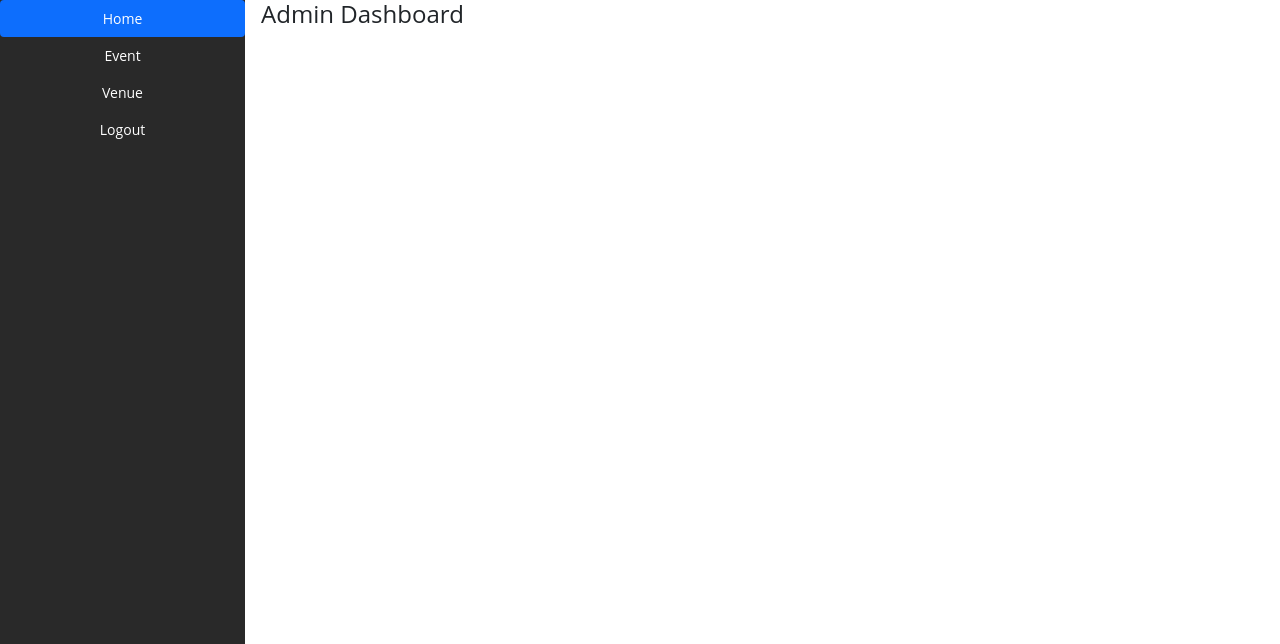
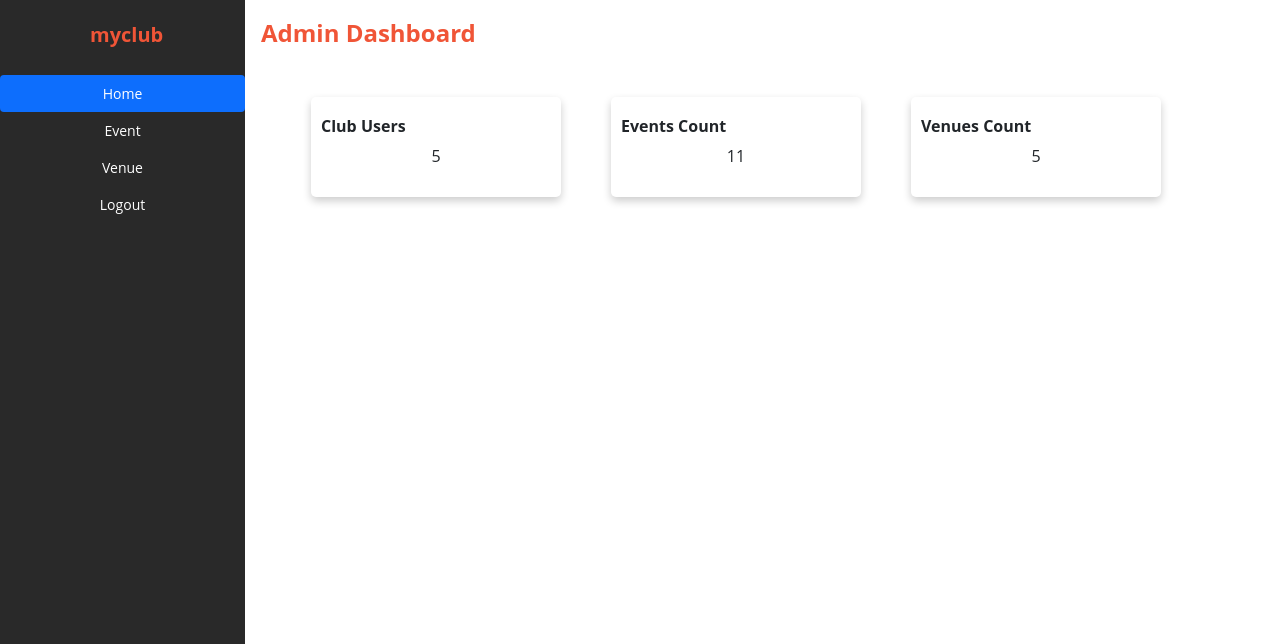
Before and after one commit to saringrg/myclub, a Django app: page /admin_approval in a window 1280 px wide. Shown: the top 644 px of the page. Run offline with Django 5.2, Linux system fonts and the light colour scheme; data comes from the database, SQL or seed files in the repository; both versions use the stored data as it was after the commit.

Commit message:
version 4.0

```diff
--- a/myclub_website/events/templates/events/admin_approval.html
+++ b/myclub_website/events/templates/events/admin_approval.html
@@ -3,6 +3,27 @@
 {% block content %}
 
 	 <style>
+
+	 	:root {
+		    --bs-primary: #f05537;
+		    --bs-orange: #d1410c; /* Define orange color variable */
+		}
+
+		.navbar-brand {
+			padding-left: 90px;
+			font-weight: bold;
+			color: var(--bs-primary) !important;
+		}
+
+		.navbar-brand:hover {
+		    color: var(--bs-orange) !important;
+		}
+
+		.footer-brand {
+		    padding-top: 20px;
+		    padding-bottom: 25px;
+		}
+
         /* Custom styles for buttons */
         .custom-btn {
             color: white;
@@ -31,24 +52,70 @@
             overflow-y: auto; /* Add scrollbar if content overflows vertically */
             overflow-x: hidden; /* Hide horizontal scrollbar */
         }
+
+        .custom-heading {
+        	padding-top: 19px;
+        	color: #f05537;
+        }
+
+        .custom-heading1 {
+        	padding-top: 10px;
+        }
+
+        .count-container {
+	        display: flex; /* Use flexbox */
+	        flex-wrap: wrap; /* Allow wrapping if content exceeds width */
+	        gap: 50px; /* Gap between count boxes */
+	        padding-top: 20px;
+	        padding-left: 50px;
+	    }
+
+	    .count-box {
+	        padding: 10px; /* Padding around the count */
+	        border-radius: 5px; /* Rounded corners */
+	        font-size: 16px;
+	        width: 250px;
+	        height: 100px;
+	        box-shadow: 0 4px 8px rgba(0, 0, 0, 0.2);
+	    }
+
     </style>
 
 	<div class="d-flex align-items-start">
 	  <div class="nav flex-column nav-pills me-3" id="v-pills-tab" role="tablist" aria-orientation="vertical">
+	  	<div class="footer-brand">
+	        <a class="navbar-brand" href="{% url 'admin_approval' %}">myclub</a>
+	        <!-- Insert brand-related content here -->
+	    </div>
 	    <button class="nav-link active custom-btn" id="v-pills-home-tab" data-bs-toggle="pill" data-bs-target="#v-pills-home" type="button" role="tab" aria-controls="v-pills-home" aria-selected="true">Home</button>
 	    <button class="nav-link custom-btn" id="v-pills-profile-tab" data-bs-toggle="pill" data-bs-target="#v-pills-profile" type="button" role="tab" aria-controls="v-pills-profile" aria-selected="false">Event</button>
 	    <button class="nav-link custom-btn" id="v-pills-messages-tab" data-bs-toggle="pill" data-bs-target="#v-pills-messages" type="button" role="tab" aria-controls="v-pills-messages" aria-selected="false">Venue</button>
-	    <button class="nav-link custom-btn" id="v-pills-logout-tab" data-bs-toggle="pill" data-bs-target="#v-pills-logout" type="button" role="tab" aria-controls="v-pills-logout" aria-selected="false"><a class="custom-link" href="{% url 'logout' %}">Logout</a></button>
+	    <button class="nav-link custom-btn" data-bs-toggle="pill" type="button"><a class="custom-link" href="{% url 'logout' %}">Logout</a></button>
 	  </div>
 	  <div class="tab-content" id="v-pills-tabContent">
 	    <div class="tab-pane fade show active" id="v-pills-home" role="tabpanel" aria-labelledby="v-pills-home-tab">
-	    	<h4>Admin Dashboard</h4>
+	    	<h4 class="custom-heading"><strong>Admin Dashboard</strong></h4>
+	    	<br>
+	    	<div class="count-container">
+	    		<!-- User Count -->
+		        <div class="count-box">
+		            <h6 class="custom-heading1"><strong>Club Users</strong></h6> <center>{{ user_count }}</center>
+		        </div>
+		        <!-- Event Count -->
+		        <div class="count-box">
+		            <h6 class="custom-heading1"><strong>Events Count</strong></h6> <center>{{ event_count }}</center>
+		        </div>
+		        <!-- Venue Count -->
+		        <div class="count-box">
+		            <h6 class="custom-heading1"><strong>Venues Count</strong></h6> <center>{{ venue_count }}</center>
+		        </div>
+		    </div>
 	    </div>
 	    <div class="tab-pane fade" id="v-pills-profile" role="tabpanel" aria-labelledby="v-pills-profile-tab">
-	    	<h4>Event</h4>
+	    	<h4 class="custom-heading"><strong>Event</strong></h4>
 	    </div>
 	    <div class="tab-pane fade" id="v-pills-messages" role="tabpanel" aria-labelledby="v-pills-messages-tab">
-	    	<h4>Venue</h4>
+	    	<h4 class="custom-heading"><strong>Venue</strong></h4>
 	    </div>
 	  </div>
 	</div>
--- a/myclub_website/events/templates/events/navbar.html
+++ b/myclub_website/events/templates/events/navbar.html
@@ -28,7 +28,7 @@
   }
 
   .custom-link {
-    font-size: 15px;
+    font-size: 13.5px;
     color: #343a40;
     text-decoration: none;
   }
@@ -98,7 +98,7 @@
 
         {% else %}
           <li class="nav-item">
-            <a class="custom-link" href="{% url 'register_user' %}">Sign Up</a>
+            <a class="custom-link" href="{% url 'register_user' %}">Sign up</a>
           </li>
 
           <li class="nav-item">
--- a/myclub_website/events/views.py
+++ b/myclub_website/events/views.py
@@ -16,7 +16,11 @@ from django.core.paginator import Paginator
 
 
 def admin_approval(request):
-	return render(request, 'events/admin_approval.html')
+	event_count = Event.objects.all().count()
+	venue_count = Venue.objects.all().count()
+	user_count = User.objects.all().count()
+
+	return render(request, 'events/admin_approval.html', {"event_count":event_count, "venue_count":venue_count, "user_count":user_count})
 
 def event_form_view(request, event_id):
 	# Assuming the user is authenticated
```
Also changed, not shown: myclub_website/db.sqlite3.
